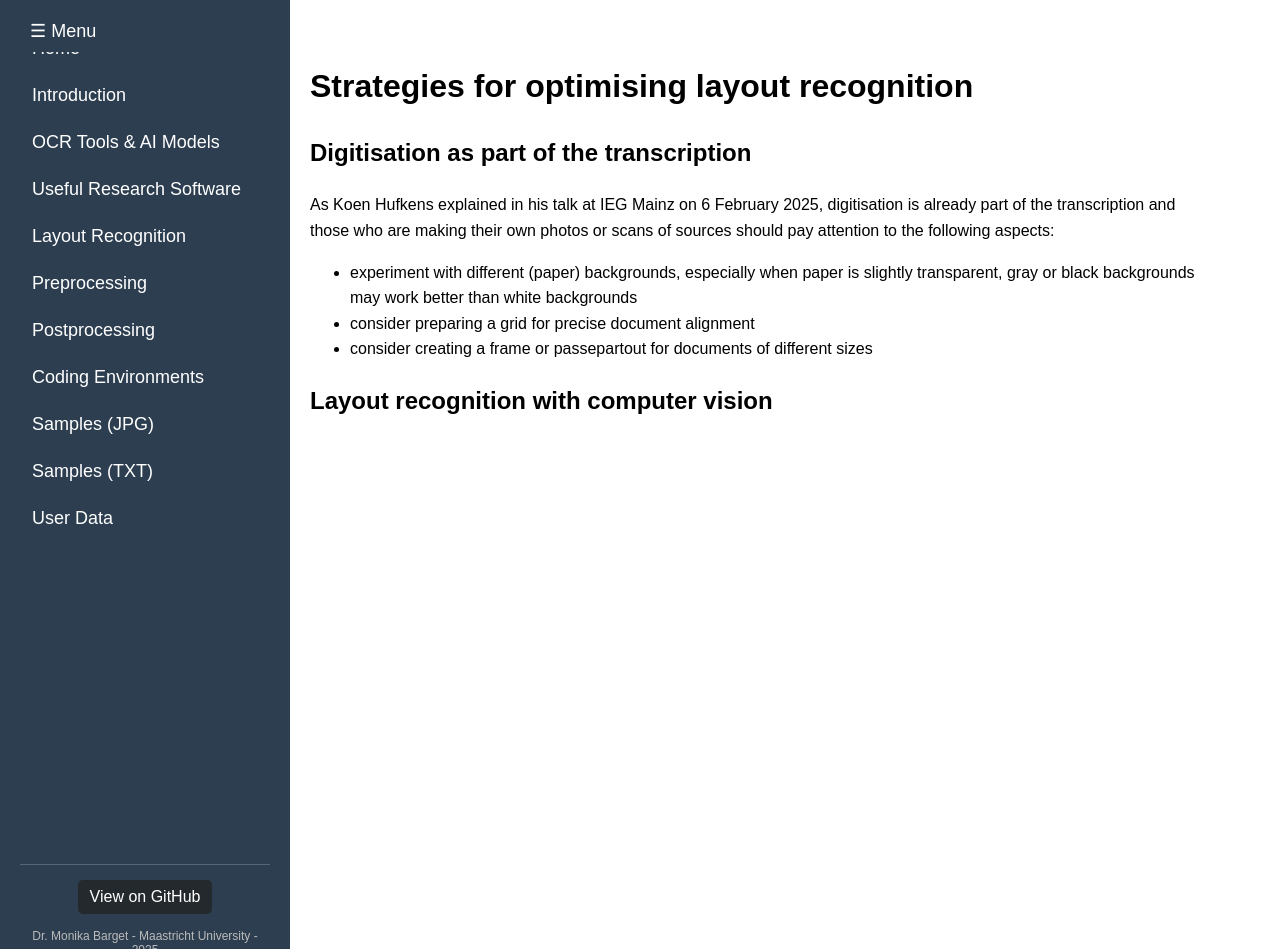
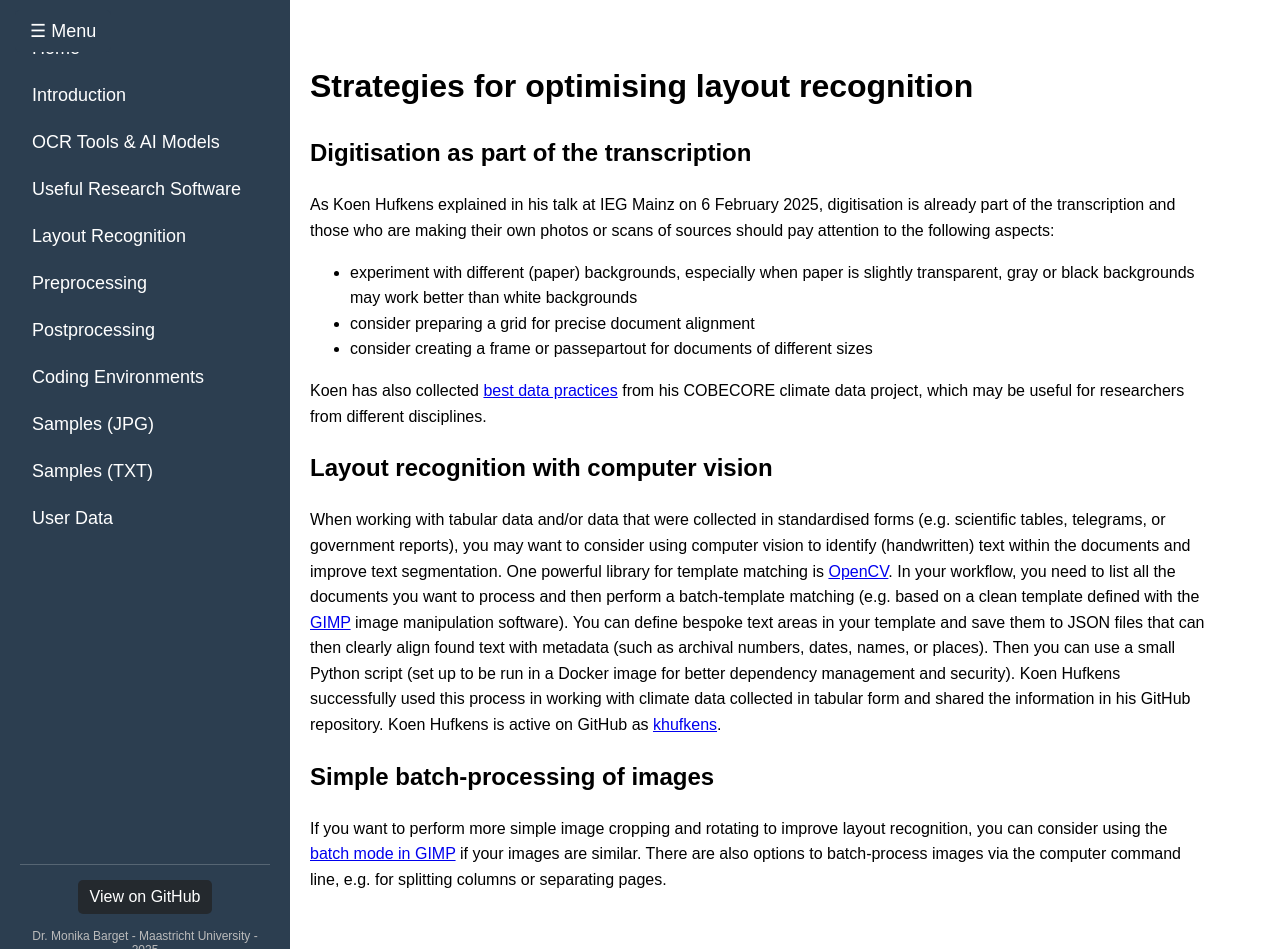
Before and after one commit to stwagner07/atr-historical-research, a Jekyll site: the page built from docs/layoutrecognition.md, in a window 1280 px wide and 949 px high. Built offline with Jekyll 4.4.1, drawn with Linux system fonts in a browser that asks for light colours; our own code applies the rules of GitHub Pages for plain Markdown files.

Commit message:
Update layoutrecognition.md

```diff
--- a/docs/layoutrecognition.md
+++ b/docs/layoutrecognition.md
@@ -8,4 +8,12 @@ As Koen Hufkens explained in his talk at IEG Mainz on 6 February 2025, digitisat
 - consider preparing a grid for precise document alignment
 - consider creating a frame or passepartout for documents of different sizes
 
+Koen has also collected [best data practices](http://cobecore.org/research/data-best-practices/) from his COBECORE climate data project, which may be useful for researchers from different disciplines.
+
 ## Layout recognition with computer vision
+
+When working with tabular data and/or data that were collected in standardised forms (e.g. scientific tables, telegrams, or government reports), you may want to consider using computer vision to identify (handwritten) text within the documents and improve text segmentation. One powerful library for template matching is [OpenCV](https://docs.opencv.org/4.x/d4/dc6/tutorial_py_template_matching.html). In your workflow, you need to list all the documents you want to process and then perform a batch-template matching (e.g. based on a clean template defined with the [GIMP](https://www.gimp.org/) image manipulation software). You can define bespoke text areas in your template and save them to JSON files that can then clearly align found text with metadata (such as archival numbers, dates, names, or places). Then you can use a small Python script (set up to be run in a Docker image for better dependency management and security). Koen Hufkens successfully used this process in working with climate data collected in tabular form and shared the information in his GitHub repository. Koen Hufkens is active on GitHub as [khufkens](https://github.com/khufkens?tab=repositories).
+
+## Simple batch-processing of images
+
+If you want to perform more simple image cropping and rotating to improve layout recognition, you can consider using the [batch mode in GIMP](https://www.gimp.org/tutorials/Basic_Batch/) if your images are similar. There are also options to batch-process images via the computer command line, e.g. for splitting columns or separating pages.
```
